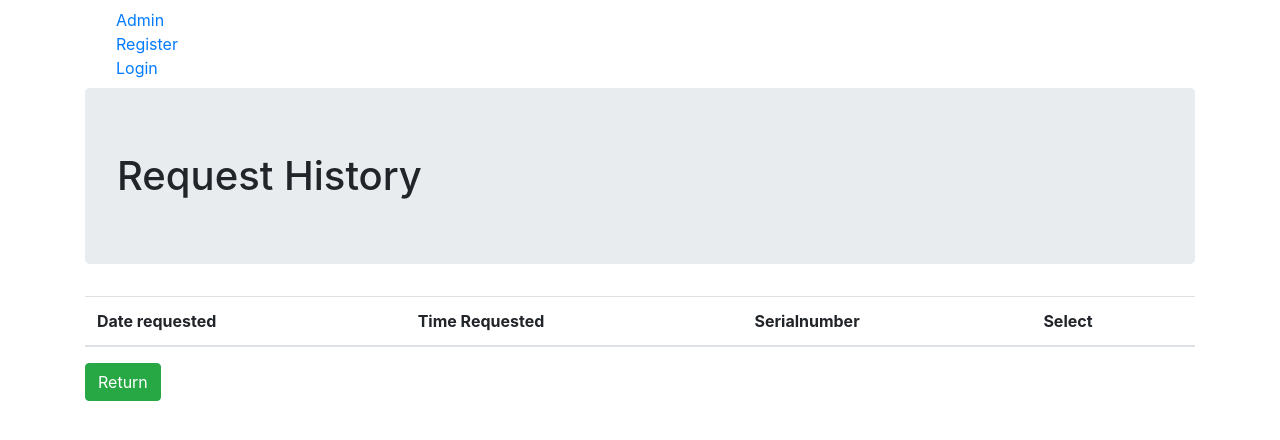
After one commit to ayomikvn/lab_inventory, a Django app: page /podrequest/history/ in a window 1280 px wide. The commit adds this page. Shown: the top 440 px of the page. Run offline with Django 3.2, Linux system fonts and the light colour scheme; data that the repository does not hold is empty; some libraries are stand-ins or nearby versions.

Commit message:
Request device is completely functional. Return Device still needs a few changes

```diff
--- a/auth_app/forms.py
+++ b/auth_app/forms.py
@@ -10,7 +10,7 @@ class RegistrationForm(forms.ModelForm):
 
     class Meta():
         model = User #Internal Django User class
-        fields = ('username', 'first_name', 'last_name', 'password',)  #
+        fields = ('username', 'email', 'first_name', 'last_name', 'password',)  #
 
     #Used to validate the user input for registration
     def clean(self):
--- a/auth_app/views.py
+++ b/auth_app/views.py
@@ -45,7 +45,8 @@ def user_login(request):
         username = request.POST.get('username')
         password = request.POST.get('password')
 
-        user = authenticate(username=username, password=password) #Django's built in authentication
+        # Django's built in authentication
+        user = authenticate(username=username, password=password)
 
         if user:
             if user.is_active:
--- a/podrequest/urls.py
+++ b/podrequest/urls.py
@@ -6,5 +6,7 @@ app_name = 'podrequest'
 
 urlpatterns = [
     url(r'^$', views.DeviceListView.as_view(), name='index'),
+    url(r'^history/', views.HistoryListView.as_view(), name='requesthistory'),
     url(r'^requestdevice/', views.requestdevice, name='requestdevice'),
+    url(r'^returnDevice/', views.returnDevice, name='returnDevice'),
 ]
--- a/podrequest/views.py
+++ b/podrequest/views.py
@@ -1,6 +1,11 @@
 from django.shortcuts import render
 from podrequest.models import Device, RequestHistory
 from django.views.generic import View, ListView, DetailView, UpdateView
+
+#Authentication requirements
+from django.http import HttpResponseRedirect, HttpResponse
+from django.core.urlresolvers import reverse
+from django.contrib.auth.decorators import login_required
 
 #Time utilities
 import datetime
@@ -13,33 +18,69 @@ def index(request):
 
 class DeviceListView(ListView):
     model = Device
-    template_name = 'podrequest/index.html'
+    template_name = 'podrequest/device_list.html'
     context_object_name = "device_list"
 
 
 #This method uses the HTML name parameters to manipulate the model in the HTTP request
 def requestdevice(request):
-    #Get the serialnumbers and csrf token from the POST request and store them in a list
-    pod_request_items = []
-    for key, values in request.POST.lists():
-        pod_request_items += (key, values)
+    if request.method == "POST":
+        serialnumbers = getSerialNumbers(request)
+        current_user = request.user
 
-
-    if request.method == "POST":
-        current_user = request.user
         if current_user.is_authenticated():
             # Do something for authenticated users.
             time_now = datetime.datetime.now().strftime('%H:%M:%S')  # Time like '23:12:05'
-            date_now = datetime.datetime.now().strftime('%Y/%m/%d')  # Date like '2018/29/05'
+            date_now = datetime.datetime.now().strftime('%Y-%m-%d')  # Date like '2018/29/05'
 
-            #For every serialnumber in the list, set the availablity to False, that is, firewall is in use
-            # The serialnumbers are in the fourth position of the 'pod_request_items' list
-            for serial in pod_request_items[3]:
+            #Set the availablity of each serialnumber to False, that is, device is in use
+            for serial in serialnumbers:
                 Device.objects.filter(serialnumber=serial).update(available=False)
-                #RequestHistory.update(date_requeted=date_now,time_requested=time_now, serialnumber=serial)
+                RequestHistory.objects.create(date_requested=date_now,time_requested=time_now, serialnumber_id=serial, username_id=current_user.id)
 
         else:
             # Do something for anonymous users.
             pass
 
-    return render(request, 'podrequest/device_list.html', {})
+    return HttpResponseRedirect(reverse('podrequest:requestdevice'))
+
+
+class HistoryListView(ListView):
+    model = RequestHistory
+    template_name = 'podrequest/history.html'
+    context_object_name = "request_history"
+
+
+def returnDevice(request):
+    if request.method == "POST":
+        serialnumbers = getSerialNumbers(request)
+        current_user = request.user
+
+        if current_user.is_authenticated():
+            # Do something for authenticated users.
+            time_now = datetime.datetime.now().strftime('%H:%M:%S')  # Time like '23:12:05'
+            date_now = datetime.datetime.now().strftime(
+                '%Y-%m-%d')  # Date like '2018/29/05'
+
+            #Set the availablity of each serialnumber to False, that is, device is in use
+            for serial in serialnumbers:
+                Device.objects.filter(serialnumber=serial).update(available=True)
+                RequestHistory.objects.filter(date_requested=request.date_requested, time_requested=request.time_requested,
+                                              serialnumber_id=serial, username_id=current_user.id).update(date_returned=date_now, time_returned=time_now)
+
+        else:
+            # Do something for anonymous users.
+            pass
+
+    return HttpResponseRedirect(reverse('podrequest:requesthistory'))
+
+
+#Get the serialnumbers and csrf token from the POST request and return a list of serialnumbers
+def getSerialNumbers(request_variable):
+    #Store request items in a list
+    pod_request_items = []
+    for key, values in request_variable.POST.lists():
+        pod_request_items += (key, values)
+
+    #Serialnumbers are in the fourth position of the 'pod_request_items' list
+    return pod_request_items[3]
--- a/templates/auth_app/login.html
+++ b/templates/auth_app/login.html
@@ -15,7 +15,7 @@
                 {%csrf_token %}
                 <div class="form-group row">
                     <span class="col-xs-12">
-                        <input type="text" class="form-control" id="username" name="username" placeholder="Username">
+                        <input type="text" class="form-control" id="username" name="username" placeholder="Usernane">
                     </span>
                 </div>
                 <div class="form-group row">
--- a/templates/podrequest/base.html
+++ b/templates/podrequest/base.html
@@ -4,7 +4,7 @@
 <html>
 
 <head>
-    <title></title>
+    <title>PODS</title>
     <link rel="stylesheet" href="{% static "css/bootstrap.min.css" %}" type="text/css" />
     <script src="{% static "js/jquery-3.3.1.min.js" %}"></script>
     <script src="{% static "js/bootstrap.min.js" %}"></script>
--- /dev/null
+++ b/templates/podrequest/history.html
@@ -0,0 +1,31 @@
+{% extends 'podrequest/base.html' %} {% block body_block %}
+
+<h1 class="jumbotron">Request History</h1>
+<form method="post" action="{% url 'podrequest:returnDevice' %}">
+    {% csrf_token %}
+
+    <table class="table table-hover">
+        <thead>
+            <tr>
+                <th>Date requested</th>
+                <th>Time Requested</th>
+                <th>Serialnumber</th>
+                <th>Select</th>
+            </tr>
+        </thead>
+        <tbody>
+            {% for history in request_history %}
+            <tr>
+                <td>{{history.date_requested}}</td>
+                <td>{{history.time_requested}}</td>
+                <td>{{history.serialnumber_id}}</td>
+                <td>
+                    <input type="checkbox" name='serialnumber' value={{history.serialnumber}} />
+                </td>
+            </tr>
+            {% endfor %}
+        </tbody>
+    </table>
+    <input type="submit" class="btn btn-success" value="Return" name="" />
+</form>
+{% endblock %}
```
Also changed, not shown: podrequest/models.py (+4 -3 lines), templates/podrequest/device_list.html (+25 -8 lines), auth_app/migrations/0001_initial.py, podrequest/migrations/0001_initial.py, podrequest/migrations/0002_auto_20180401_2300.py (deleted), podrequest/migrations/0002_auto_20180417_1815.py (added).
